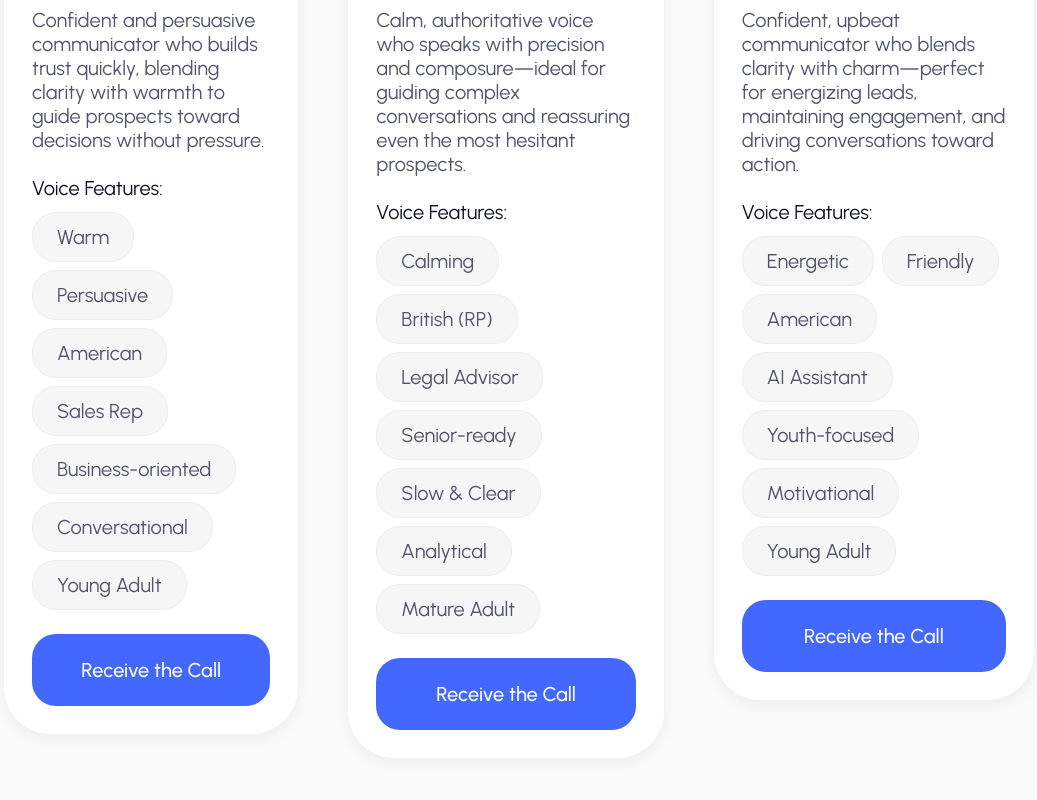
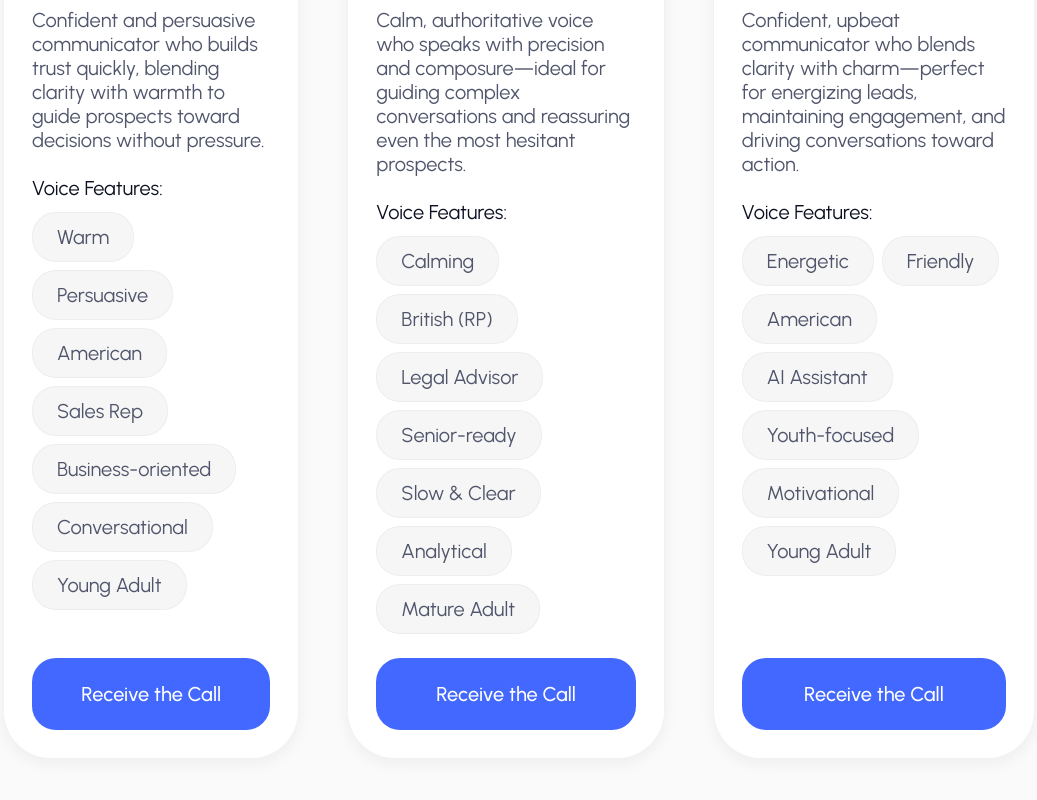
Before and after one commit to FXProjects-born2be/coldi.ai, a Next.js app: page /about in a window 1280 px wide. Shown: the part 1684-2484 px from the top of the page, without its empty margins (121-1158 px from the left). Built offline with nearby package versions, Linux system fonts and the light colour scheme.

Commit message:
add forms to home page

```diff
--- a/src/app/[locale]/(home)/components/hero/Hero.tsx
+++ b/src/app/[locale]/(home)/components/hero/Hero.tsx
@@ -1,4 +1,6 @@
 'use client';
+
+import Link from 'next/link';
 
 import { motion } from 'framer-motion';
 
@@ -32,6 +34,7 @@ export const Hero = () => {
             Hired and Ready Before You Even Say &quot;Engage!&quot;
           </motion.p>
         </div>
+        <Link href="/call-request">
           <motion.div
             variants={blurInUp}
             initial="hidden"
@@ -40,6 +43,7 @@ export const Hero = () => {
           >
             <Button size="md">Receive the Call</Button>
           </motion.div>
+        </Link>
       </section>
       <TypingText text="Welcome to Coldi!" speed={150} delay={500} className={st.hero__subtitle} />
       <video
--- a/src/features/voices/ui/voice-card/VoiceCard.module.scss
+++ b/src/features/voices/ui/voice-card/VoiceCard.module.scss
@@ -1,6 +1,7 @@
 @use '@/shared/lib/styles/mixin.scss' as *;
 
 .container {
+  height: 100%;
   flex: 1;
   display: flex;
   flex-direction: column;
--- a/src/features/voices/ui/voice-card/VoiceCard.tsx
+++ b/src/features/voices/ui/voice-card/VoiceCard.tsx
@@ -1,6 +1,7 @@
 'use client';
 
 import Image from 'next/image';
+import Link from 'next/link';
 
 import { Button } from '@/shared/ui/kit/button';
 import { Chip } from '@/shared/ui/kit/chip';
@@ -31,7 +32,9 @@ export const VoiceCard = ({
           ))}
         </section>
       </div>
-      <Button fullWidth>Receive the Call</Button>
+      <Link href={`/call-request?botName=${name}`}>
+        <Button fullWidth>Receive the Call</Button>
+      </Link>
     </section>
   </article>
 );
```
Lines whose indentation alone changed are shown as unchanged.
